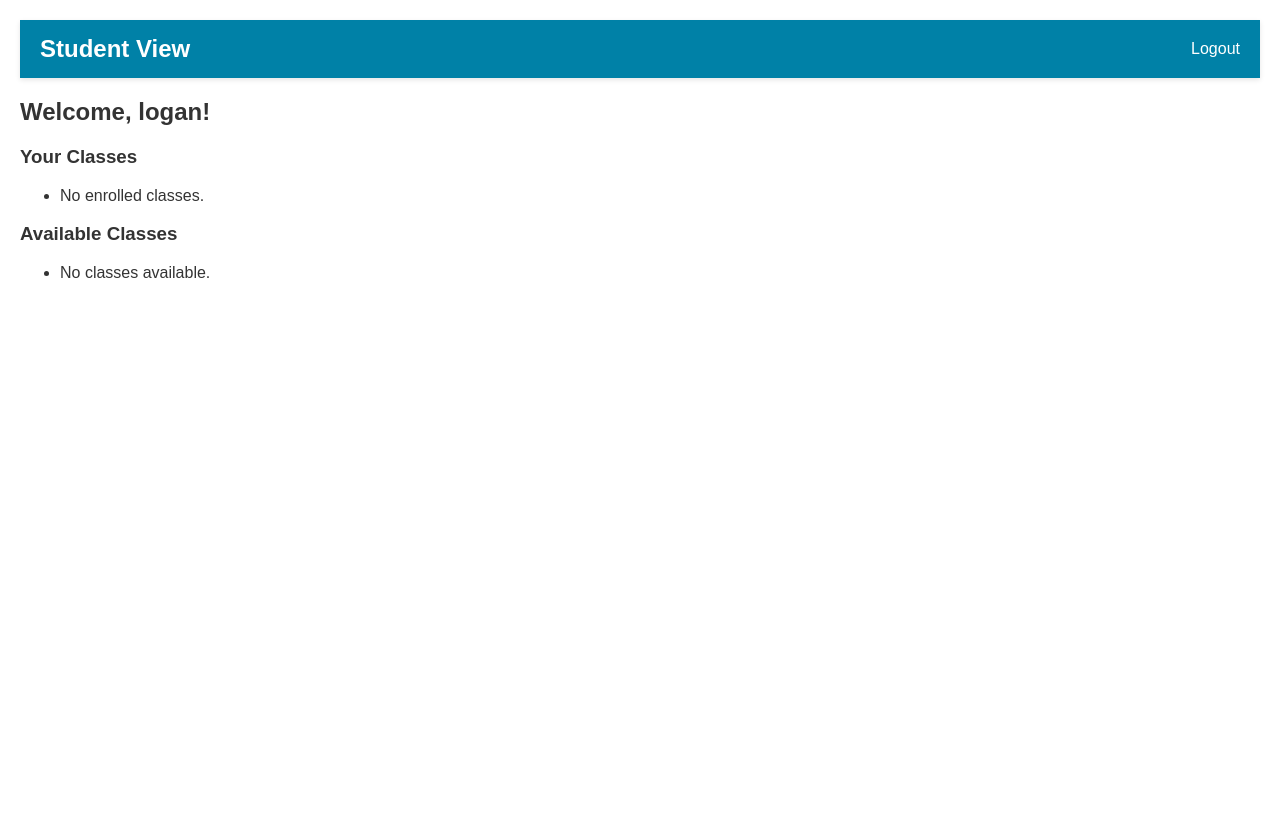
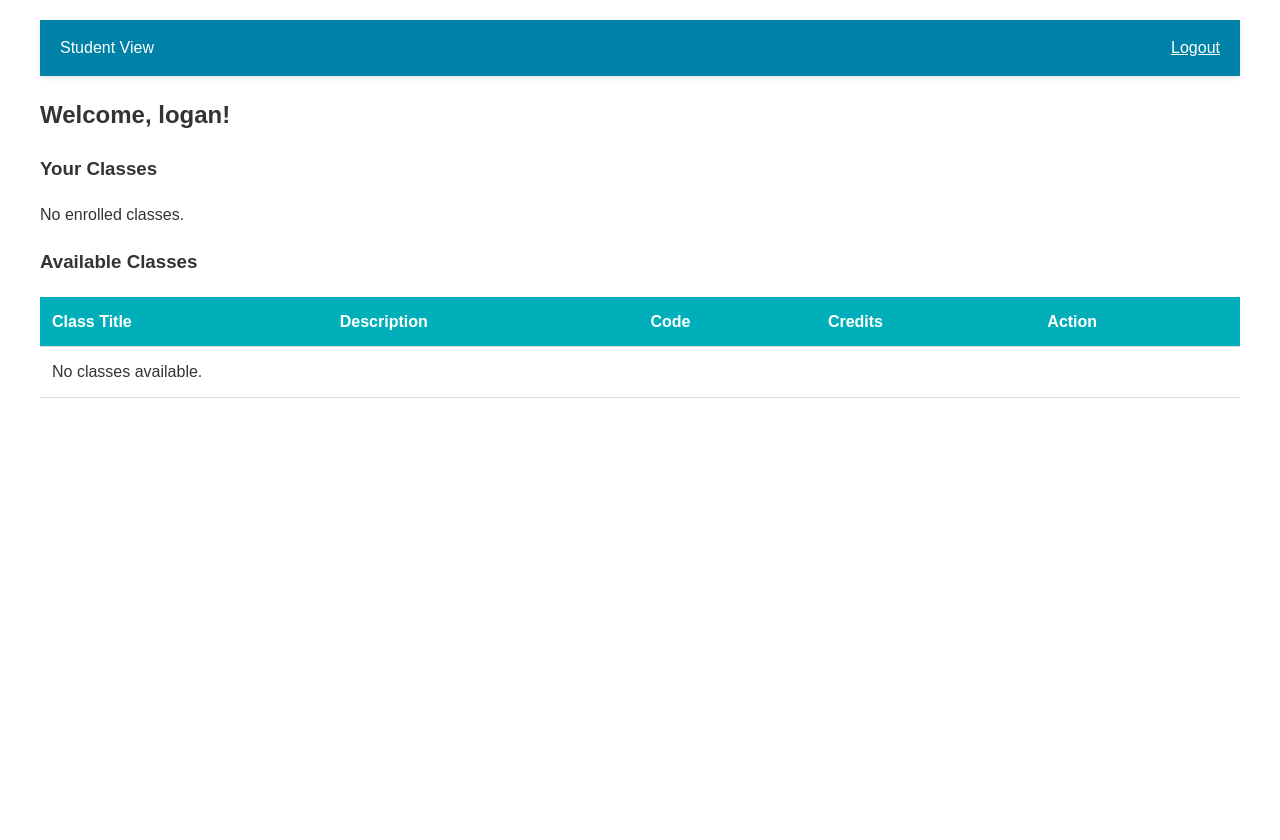
Before and after one commit to Hedoor/SDEV255Final, a Flask app: template templates/student_dashboard.html in a window 1280 px wide. Run offline with Flask 3, Linux system fonts and the light colour scheme; the template is opened without the code that fills it, so the values that code supplies are empty; a user stored in the database is signed in.

Commit message:
Updates to student_dashboard

```diff
--- a/init_db.sql
+++ b/init_db.sql
@@ -39,5 +39,5 @@ INSERT INTO users (username, password, role) VALUES
 
 -- Insert sample classes (created by prof_jane who has ID = 3)
 INSERT INTO classes (title, description, teacher_id) VALUES
-('Intro to Python', 'Beginner programming class', 3),
-('Web Development', 'HTML, CSS, JS Basics', 3);
+('Intro to Python', 'A programming class to teach beginners the fundamentals of Python.', 3),
+('Web Development', 'Teaches the basics of HTML, CSS, and JavaScript.', 3);
--- a/static/Style.css
+++ b/static/Style.css
@@ -1,6 +1,5 @@
 body {
 	font-family: Arial, sans-serif;
-<<<<<<< Auth-test
 	line-height: 1.6;
 	margin: 0;
 	padding: 20px;
@@ -68,16 +67,22 @@ button {
 	border-radius: 4px;
 }
 
-button:hover {
-	background-color: #009299;
+.add-btn {
+    background-color: #00afb9;
+    color: white;
 }
 
-button.remove {
-	background-color: #f44336;
+.add-btn:hover {
+    background-color: #00afb9;
 }
 
-button.remove:hover {
-	background-color: #d32f2f;
+.remove {
+    background-color: #f44336;
+    color: white;
+}
+
+.remove:hover {
+    background-color: #d32f2f;
 }
 
 .login-container {
@@ -91,31 +96,12 @@ button.remove:hover {
 	display: flex;
 	flex-direction: column;
 	align-items: center;
-=======
-}
-
-h1 {
-	color: #333;
 }
 
 a {
-	color: blue;
-	text-decoration: none;
+	color: white;
 }
 
-form {
-	margin: 20px;
-}
-
-button {
-	background-color: red;
-	color: white;
-	border: none;
-	padding: 5px 10px;
-	cursor: pointer;
-}
-
-button:hover {
-	background-color: darkred;
->>>>>>> main
-}
+a:hover {
+	color: #f44336;
+  }
--- a/static/script.js
+++ b/static/script.js
@@ -143,7 +143,7 @@ function deleteCourse() {
 
 // logout
 function logOut() {
-    window.location.href = "logout.html";
+    window.location.href = "login.html";
 }
 
 document.addEventListener('DOMContentLoaded', init);
--- a/templates/student_dashboard.html
+++ b/templates/student_dashboard.html
@@ -1,60 +1,83 @@
 <!DOCTYPE html>
 <html lang="en">
 <head>
-		<meta charset="UTF-8" />
-		<meta name="viewport" content="width=device-width, initial-scale=1.0" />
+    <meta charset="UTF-8">
+    <meta name="viewport" content="width=device-width, initial-scale=1.0">
     <title>Student View</title>
-		<link
-			rel="stylesheet"
-			href="{{ url_for('static', filename='Style.css') }}"
-		/>
+    <link rel="stylesheet" href="{{ url_for('static', filename='Style.css') }}">
 </head>
-
 <body>
-		<div id="container">
+    <div class="container">
         <nav class="navbar">
-				<div class="navbar-title">Student View</div>
-				<div class="navbar-buttons">
-					<a
-						href="/logout"
-						style="margin-left: 20px; color: white; text-decoration: none"
-						>Logout</a
-					>
+            <div class="navbar-brand">Student View</div>
+            <div class="navbar-actions">
+                <a href="/logout" class="nav-btn" id="logout-btn">Logout</a>
             </div>
         </nav>
+
+        <h2>Welcome, {{ session.username }}!</h2>
+
+        <div class="selected-courses">
+            <h3>Your Classes</h3>
+            <div id="selected-courses-list">
+                {% if my_classes %}
+                    <ul class="course-list">
+                        {% for cls in my_classes %}
+                        <li class="selected-course-item">
+                            <div>
+                                <strong>{{ cls.title }}</strong>
+                                <span class="course-credits">({{ cls.credits if cls.credits else '0' }} credits)</span>
                             </div>
-		<h2>Welcome, {{ session.username }}!</h2>
-		<h3>Your Classes</h3>
-		<ul>
-			{% for cls in my_classes %}
-			<li>
-				{{ cls.title }}
                             <form action="/drop/{{ cls.id }}" method="POST" style="display: inline">
-					<button type="submit">Drop</button>
+                                <button type="submit" class="remove">Drop</button>
                             </form>
                         </li>
-			{% else %}
-			<li>No enrolled classes.</li>
                         {% endfor %}
                     </ul>
+                {% else %}
+                    <p>No enrolled classes.</p>
+                {% endif %}
+            </div>
+        </div>
 
+        <div class="course-catalog">
             <h3>Available Classes</h3>
-		<ul>
+
+            <table id="course-table">
+                <thead>
+                    <tr>
+                        <th>Class Title</th>
+                        <th>Description</th>
+                        <th>Code</th>
+                        <th>Credits</th>
+                        <th>Action</th>
+                    </tr>
+                </thead>
+                <tbody id="course-table-body">
+                    {% if all_classes %}
                         {% for cls in all_classes %}
-			<li>
-				{{ cls.title }}
-				<form
-					action="/enroll/{{ cls.id }}"
-					method="POST"
-					style="display: inline"
-				>
-					<button type="submit">Add</button>
+                        <tr>
+                            <td data-label="Class Title">{{ cls.title }}</td>
+                            <td data-label="Description">{{ cls.description }}</td>
+                            <td data-label="Code">{{ cls.code }}</td>
+                            <td data-label="Credits">{{ cls.credits if cls.credits else '0' }}</td>
+                            <td data-label="Action">
+                                <form action="/enroll/{{ cls.id }}" method="POST" style="display: inline">
+                                    <button type="submit" class="add-btn">Add</button>
                                 </form>
-			</li>
+                            </td>
+                        </tr>
+                        {% endfor %}
                     {% else %}
-			<li>No classes available.</li>
-			{% endfor %}
-		</ul>
+                        <tr>
+                            <td colspan="5">No classes available.</td>
+                        </tr>
+                    {% endif %}
+                </tbody>
+            </table>
+        </div>
+    </div>
+
     <script src="{{ url_for('static', filename='script.js') }}"></script>
 </body>
 </html>
```
Also changed, not shown: school.db. Lines whose indentation alone changed are shown as unchanged.
